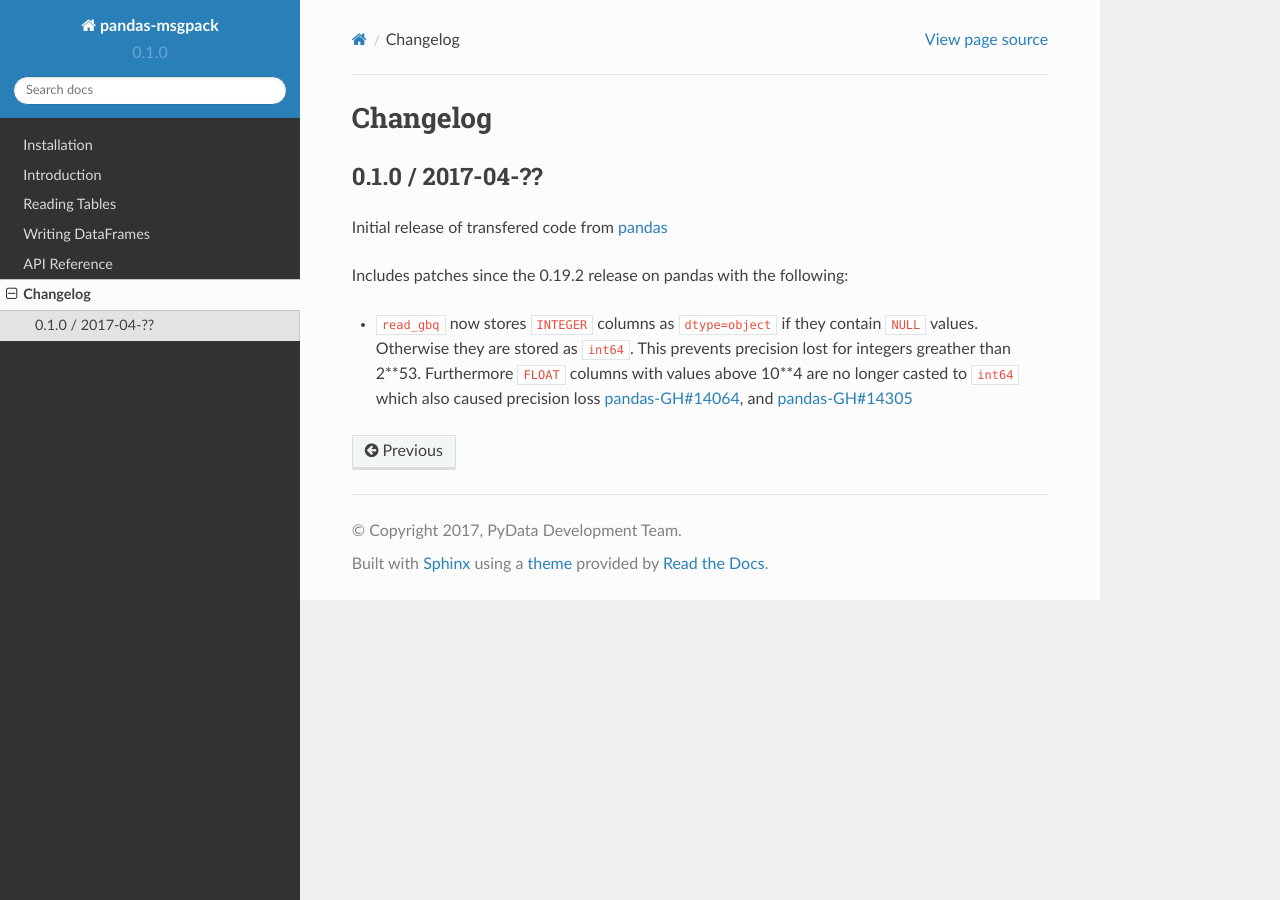
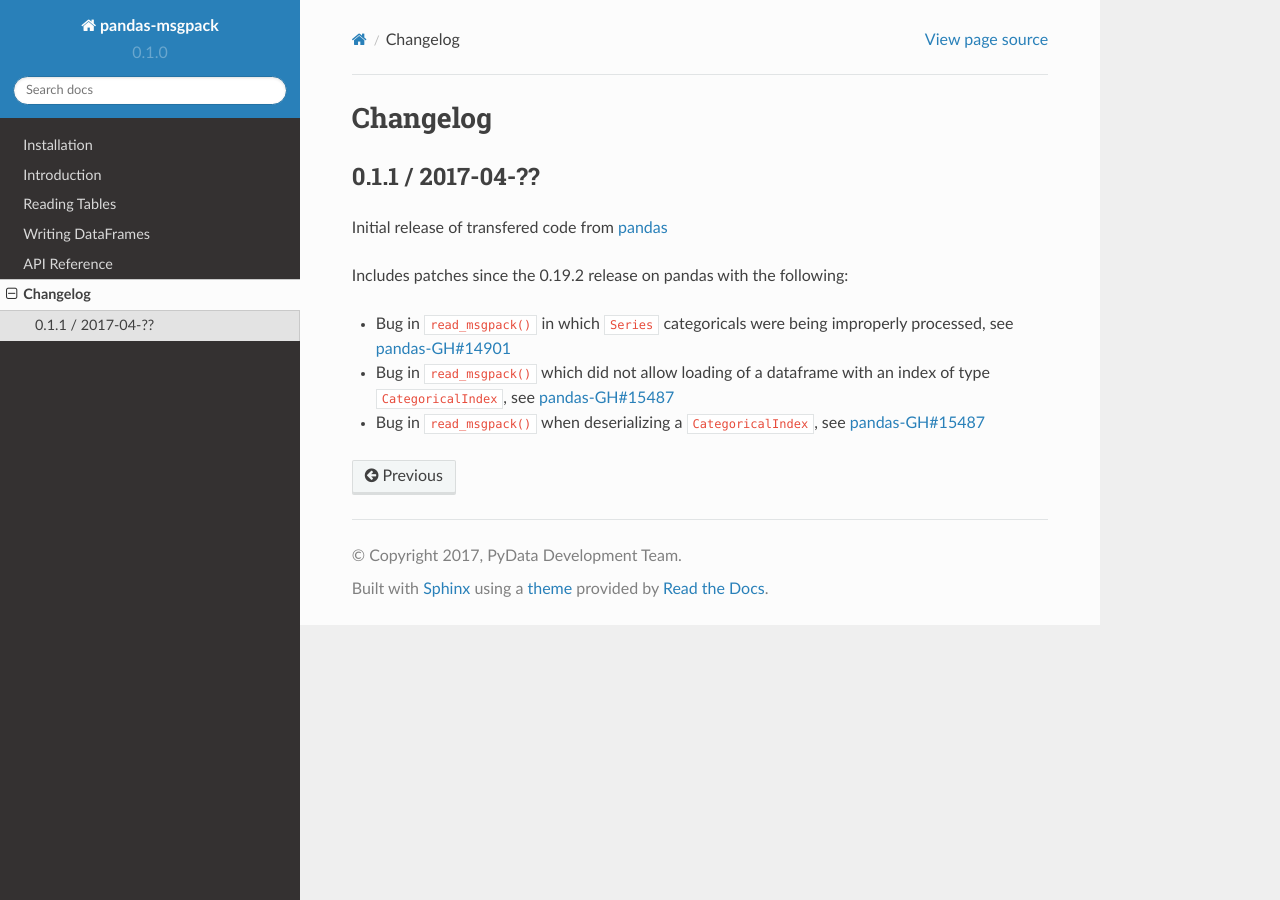
Before and after one commit to pandas-dev/pandas-msgpack, a Sphinx documentation site: the page built from docs/source/changelog.rst, in a window 1280 px wide. Built offline with Sphinx 7.4.7 and the Read the Docs theme 2.0.0, drawn with Linux system fonts in a browser that asks for light colours.

Commit message:
update docs

```diff
--- a/docs/source/changelog.rst
+++ b/docs/source/changelog.rst
@@ -1,11 +1,13 @@
 Changelog
 =========
 
-0.1.0 / 2017-04-??
+0.1.1 / 2017-04-??
 ------------------
 
 Initial release of transfered code from `pandas <https://github.com/pandas-dev/pandas>`__
 
 Includes patches since the 0.19.2 release on pandas with the following:
 
-- ``read_gbq`` now stores ``INTEGER`` columns as ``dtype=object`` if they contain ``NULL`` values. Otherwise they are stored as ``int64``. This prevents precision lost for integers greather than 2**53. Furthermore ``FLOAT`` columns with values above 10**4 are no longer casted to ``int64`` which also caused precision loss `pandas-GH#14064 <https://github.com/pandas-dev/pandas/pull/14064>`__, and `pandas-GH#14305 <https://github.com/pandas-dev/pandas/pull/14305>`__
+- Bug in ``read_msgpack()`` in which ``Series`` categoricals were being improperly processed, see `pandas-GH#14901 <https://github.com/pandas-dev/pandas/pull/14901>`__
+- Bug in ``read_msgpack()`` which did not allow loading of a dataframe with an index of type ``CategoricalIndex``, see `pandas-GH#15487 <https://github.com/pandas-dev/pandas/pull/15487>`__
+- Bug in ``read_msgpack()`` when deserializing a ``CategoricalIndex``, see `pandas-GH#15487 <https://github.com/pandas-dev/pandas/pull/15487>`__
```
